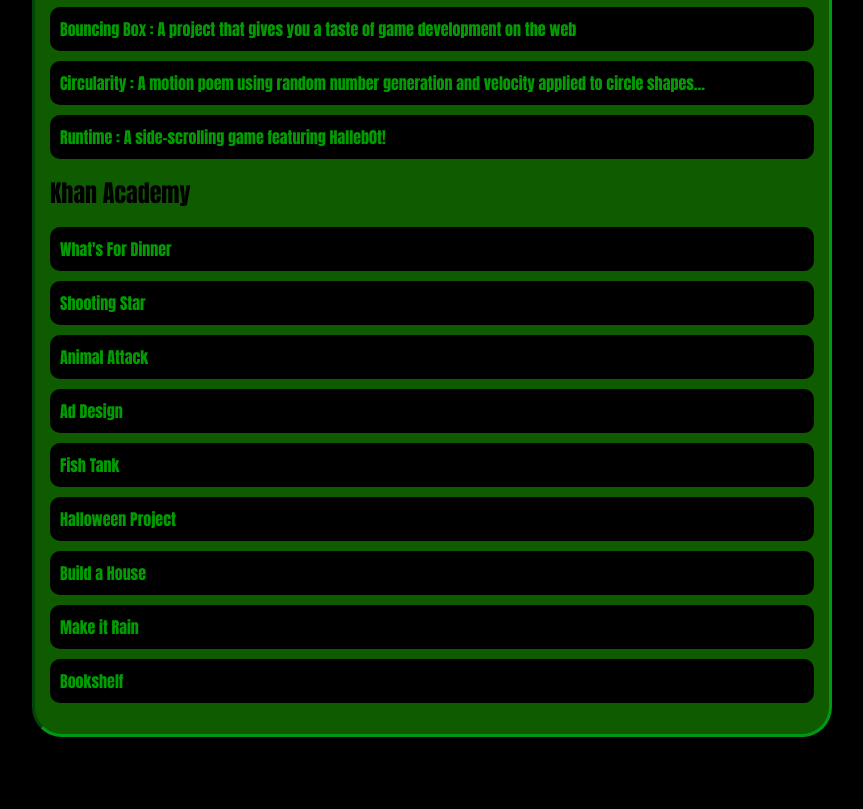
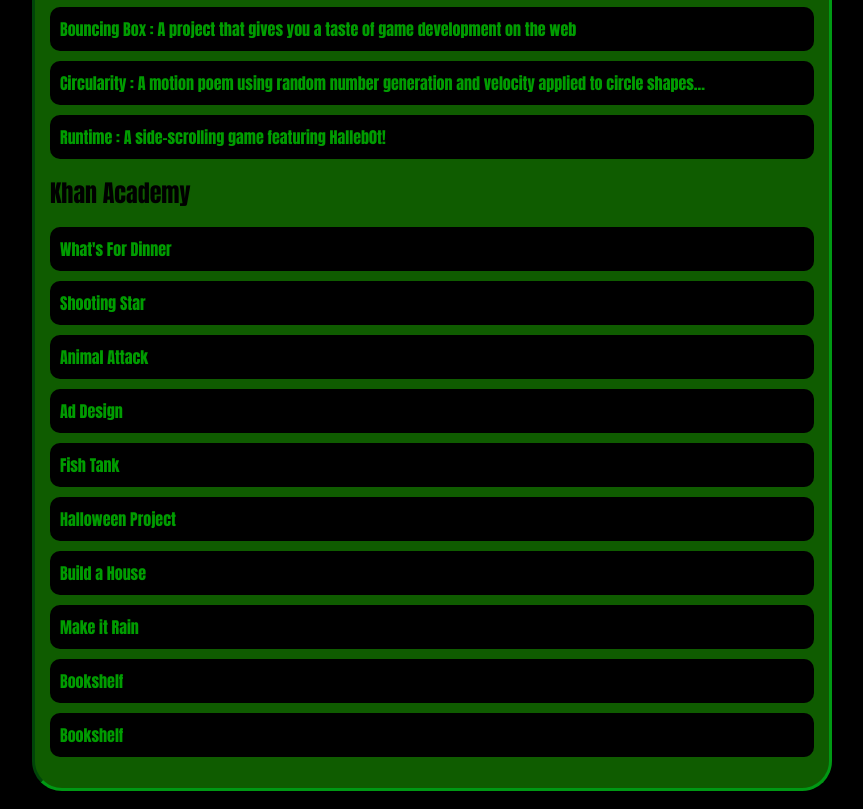
Before and after one commit to matthewscott2/matthewscott.github.io, a plain HTML site: page portfolio.html in a window 1280 px wide. Shown: the part 250-1059 px from the top of the page, without its empty margins (208-1071 px from the left). Before the commit the page ends 1005 px from the top, so only its background shows below. Drawn offline with Linux system fonts and the light colour scheme.

Commit message:
new project

```diff
--- a/portfolio.html
+++ b/portfolio.html
@@ -39,6 +39,7 @@
                   <li><a href="https://www.khanacademy.org/computer-programming/calm-luh-cottage/6175275710332928">Build a House</a></li>
                   <li><a href="https://www.khanacademy.org/computer-programming/spin-off-of-project-make-it-rain/5211498978394112">Make it Rain</a></li>
                   <li><a href="https://www.khanacademy.org/computer-programming/storage/4528039347798016">Bookshelf</a></li>
+                  <li><a href="https://www.khanacademy.org/computer-programming/phoenix-dawn/5687842659024896">Bookshelf</a></li>
                 </ul>
             </div>
         </main>
```
